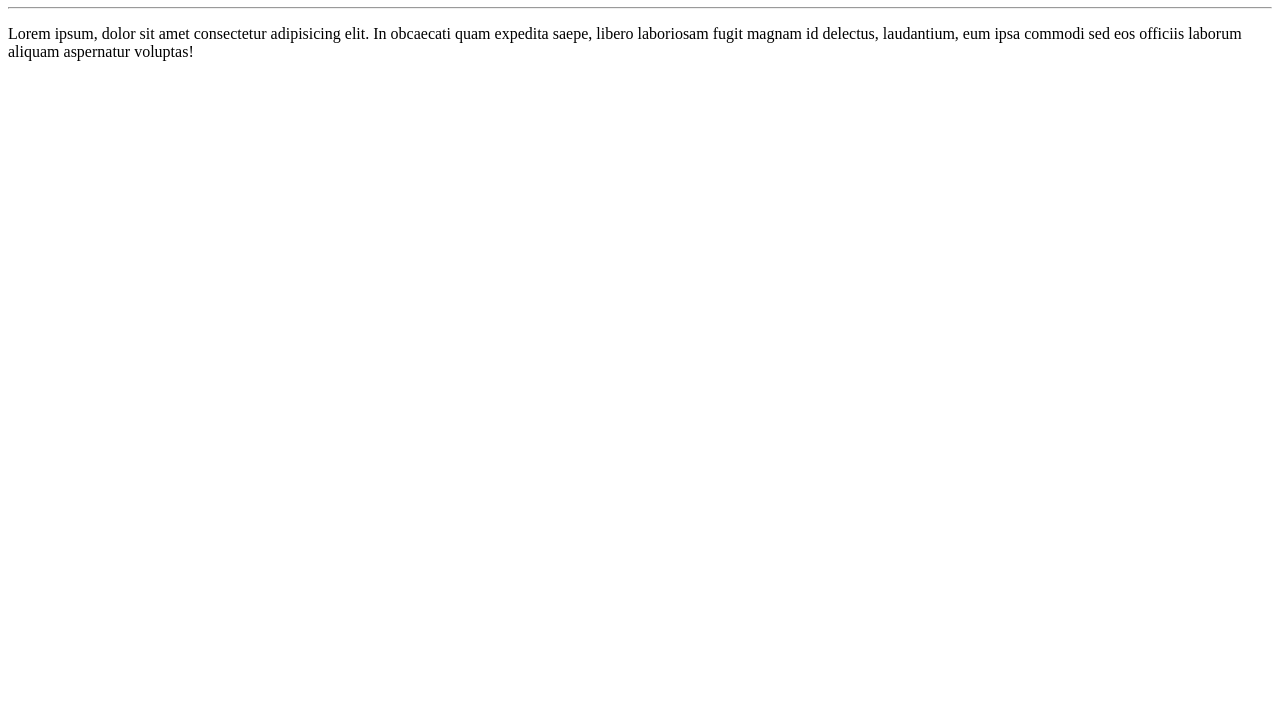
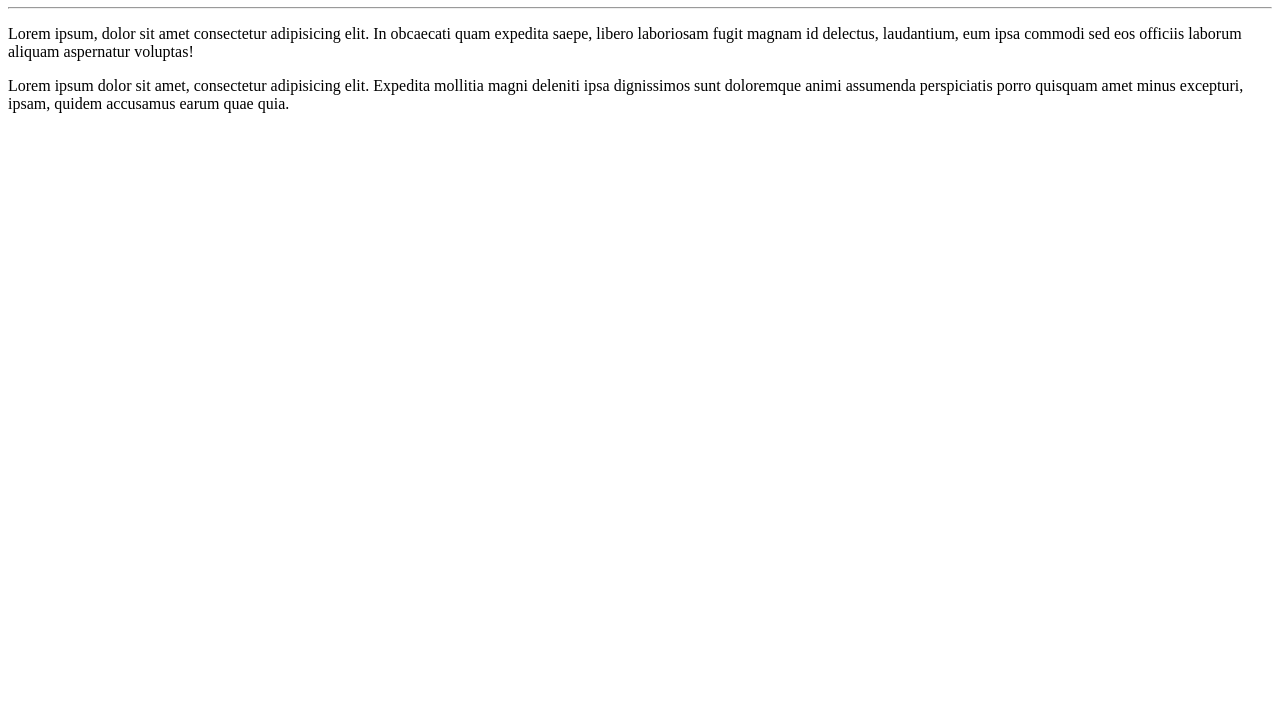
Before and after one commit to Eduardo1729/Hello-World, a plain HTML site: page site-de-exemplo/index.html in a window 1280 px wide. Shown: the part 73-800 px from the top of the page. Drawn offline with Linux system fonts and the light colour scheme.

Commit message:
Coloquei outro parágrafo

```diff
--- a/site-de-exemplo/index.html
+++ b/site-de-exemplo/index.html
@@ -9,5 +9,6 @@
         <h1>Olá, Mundo</h1>
         <hr>
         <p>Lorem ipsum, dolor sit amet consectetur adipisicing elit. In obcaecati quam expedita saepe, libero laboriosam fugit magnam id delectus, laudantium, eum ipsa commodi sed eos officiis laborum aliquam aspernatur voluptas!</p>
+        <p>Lorem ipsum dolor sit amet, consectetur adipisicing elit. Expedita mollitia magni deleniti ipsa dignissimos sunt doloremque animi assumenda perspiciatis porro quisquam amet minus excepturi, ipsam, quidem accusamus earum quae quia.</p>
     </body>
     </html>
```
